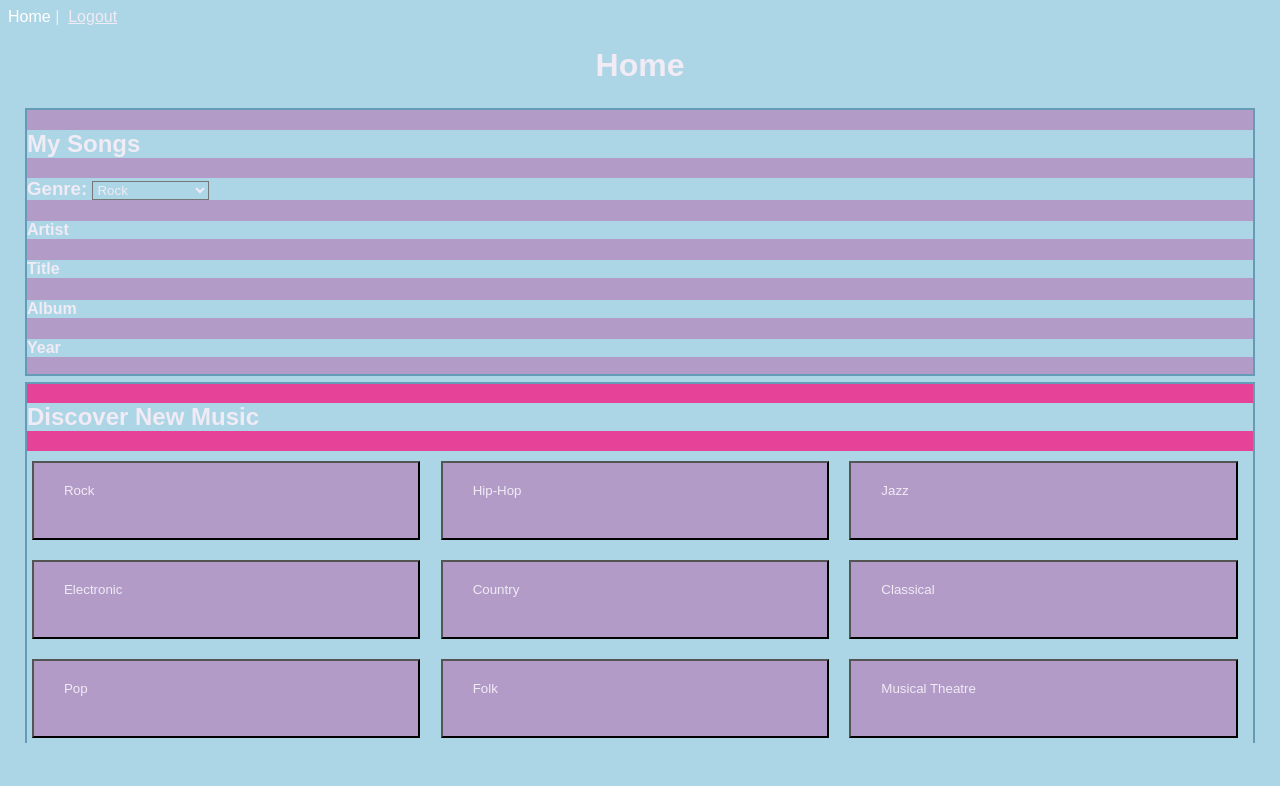
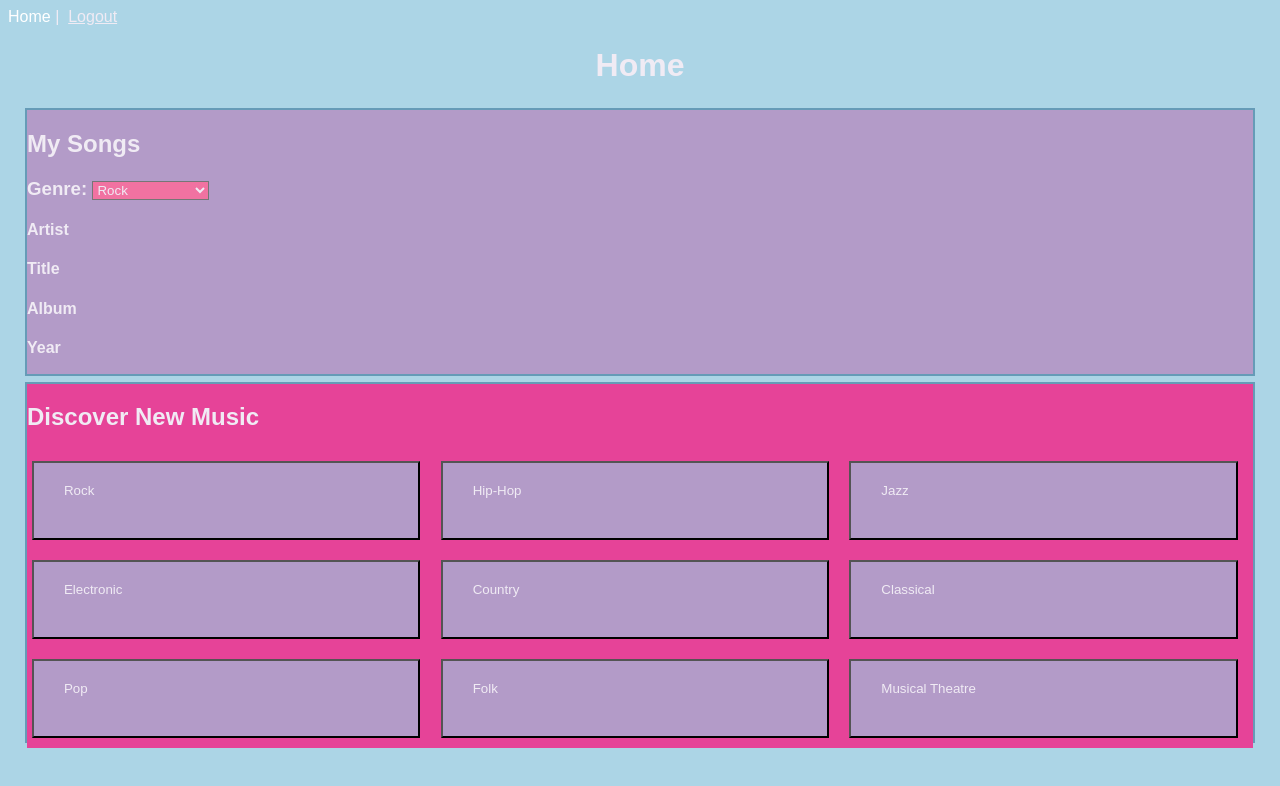
Before and after one commit to m1cheller1chardson/MusicSuggestorApp, a Vue app in the folder vue/: page / in a window 1280 px wide. Shown: the top 786 px of the page. Built offline with nearby package versions, Linux system fonts and the light colour scheme; sample sign-in values are in the browser's storage.

Commit message:
home page color styling

```diff
--- a/vue/src/App.vue
+++ b/vue/src/App.vue
@@ -9,6 +9,24 @@
 </template>
 
 <style>
+
+/* HEADERS */
+.my-songs-header {
+  background-color: #B39BC8;
+}
+
+.discover-header {
+  background-color: #e64398;
+}
+
+h3 {
+  background-color: #B39BC8;
+}
+
+h4 {
+  background-color: #B39BC8;
+}
+
 * {
   background-color: #ACD5E6;
   font-family: Arial;
@@ -28,6 +46,10 @@
 .home-btn {
   color: white;
   text-decoration: none;
+}
+
+#genre-dropdown {
+  background-color: #F172a1;
 }
 
 /* CONTAINERS */
@@ -64,6 +86,7 @@
   display: grid;
   grid-template-columns: 1fr 1fr 1fr;
   grid-template-rows: 1fr 1fr 1fr;
+  background-color: #e64398;
 
 }
 
--- a/vue/src/views/Home.vue
+++ b/vue/src/views/Home.vue
@@ -2,18 +2,18 @@
   <div class="home">
     <h1>Home</h1>
     <div class="box1" id="box" label="my-songs">
-      <h2>My Songs</h2>
+      <h2 class="my-songs-header">My Songs</h2>
       <h3>Genre:
-        <select name="genre" class="genre">Genre
-          <option value="rock">Rock</option>
-          <option value="hip-hop">Hip-Hop</option>
-          <option value="jazz">Jazz</option>
-          <option value="electric">Electric</option>
-          <option value="country">Country</option>
-          <option value="classical">Classical</option>
-          <option value="pop">Pop</option>
-          <option value="folk">Folk</option>
-          <option value="musical-theatre">Musical Theatre</option>
+        <select name="genre" id="genre-dropdown">Genre
+          <option value="rock" id="genre-dropdown">Rock</option>
+          <option value="hip-hop" id="genre-dropdown">Hip-Hop</option>
+          <option value="jazz" id="genre-dropdown">Jazz</option>
+          <option value="electric" id="genre-dropdown">Electric</option>
+          <option value="country" id="genre-dropdown">Country</option>
+          <option value="classical" id="genre-dropdown">Classical</option>
+          <option value="pop" id="genre-dropdown">Pop</option>
+          <option value="folk" id="genre-dropdown">Folk</option>
+          <option value="musical-theatre" id="genre-dropdown">Musical Theatre</option>
         </select>
       </h3>
       <h4>Artist</h4>
@@ -22,7 +22,7 @@
       <h4>Year</h4>
     </div>
     <div class="box2" id="box" label="discover-music">
-      <h2>Discover New Music</h2>
+      <h2 class="discover-header">Discover New Music</h2>
       <div class="genre-container">
         <button class="genre-btn">Rock</button>
         <button class="genre-btn">Hip-Hop</button>
```
